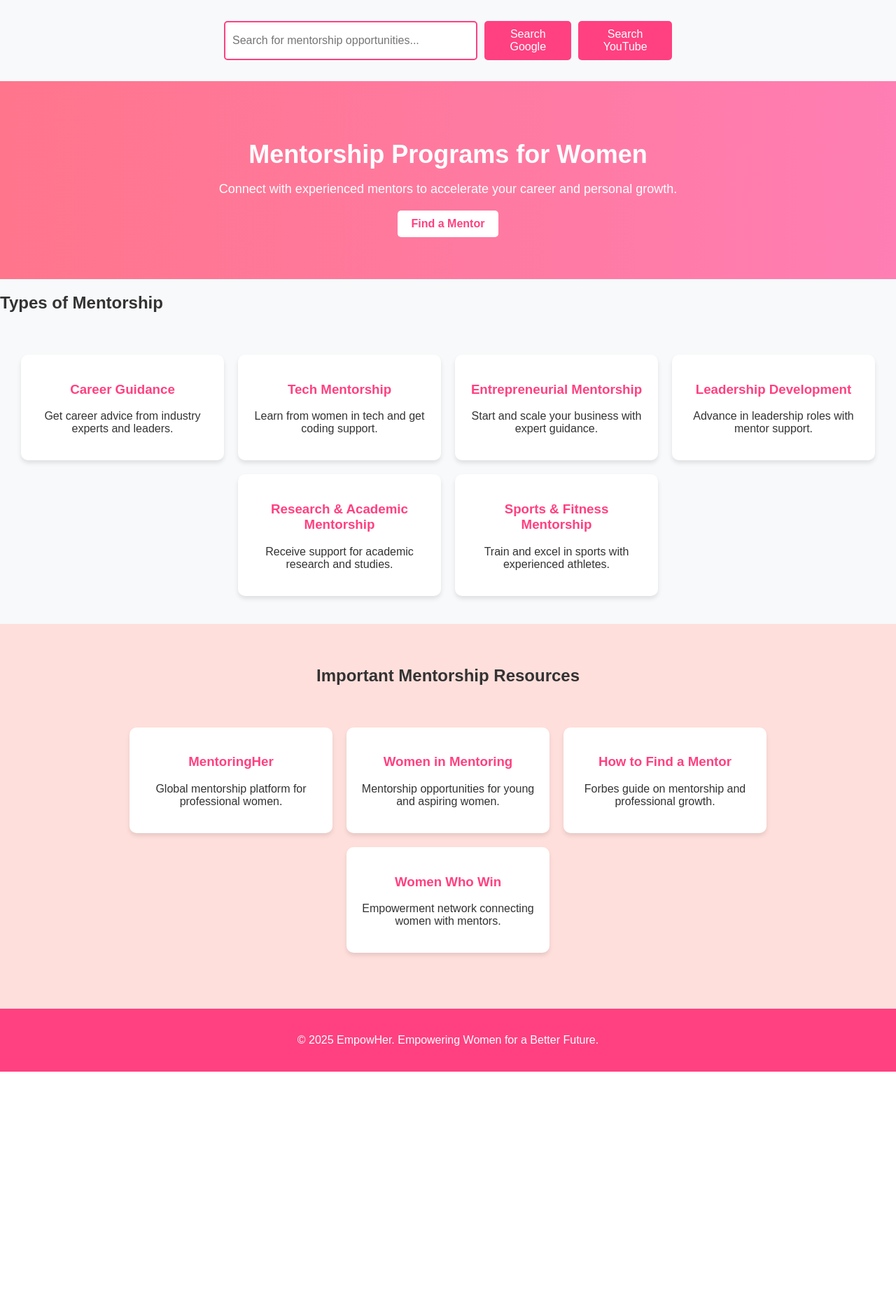
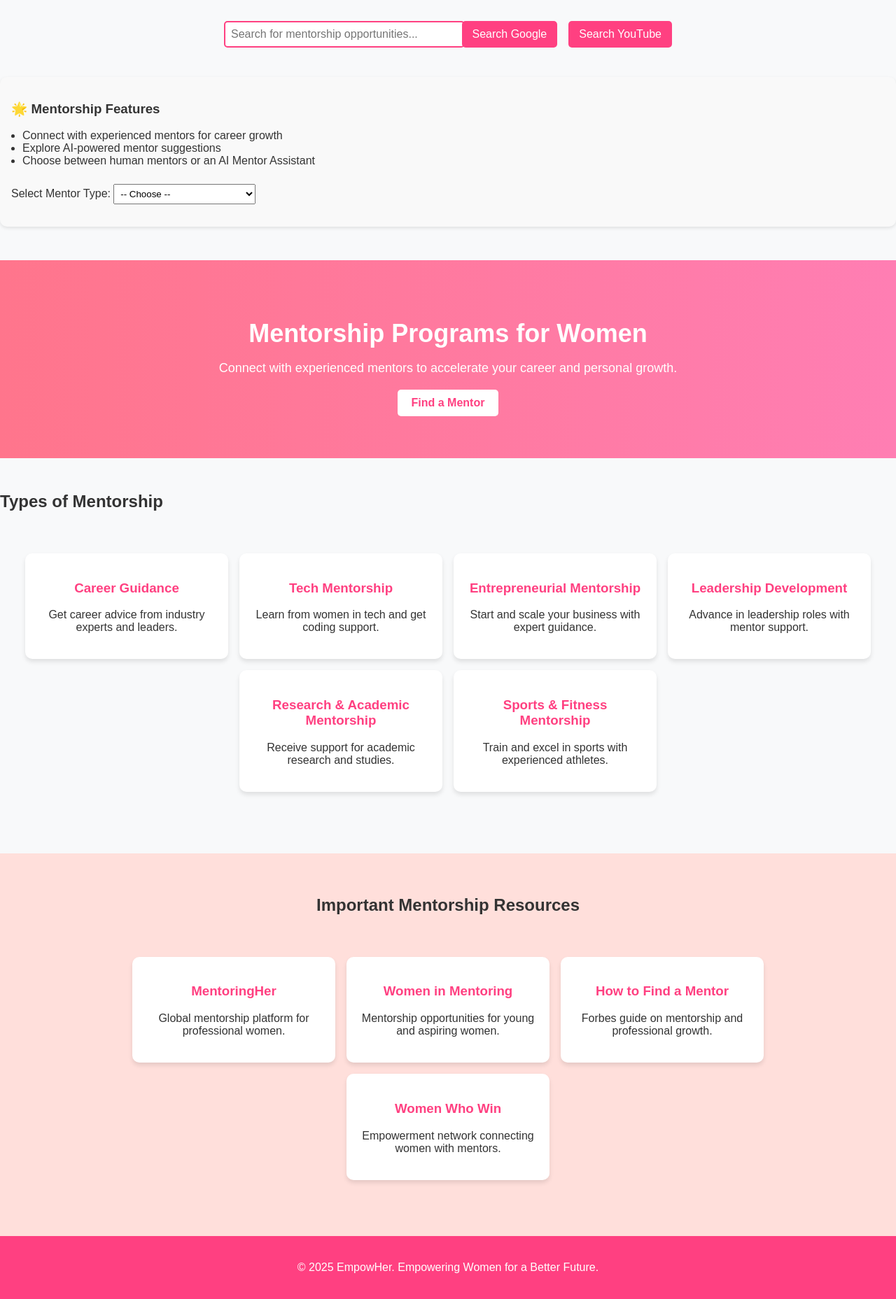
Before and after one commit to KhurramRashid6893/5_EmpowHer, a Flask app: page /mentorship in a window 1280 px wide. Shown: the part 98-1955 px from the top of the page at 70% size. Before the commit the page ends 1630 px from the top, so only its background shows below. Run offline with Flask 3, Linux system fonts and the light colour scheme.

Commit message:
Update mentorship.html

```diff
--- a/templates/mentorship.html
+++ b/templates/mentorship.html
@@ -3,14 +3,48 @@
 {% block content %}
 
 <!-- Search Section -->
-<div class="search-container">
-    <input type="text" id="search-input" placeholder="Search for mentorship opportunities...">
+<div class="search-container" style="display: flex; gap: 1rem; flex-wrap: wrap; margin-bottom: 2rem;">
+    <div style="flex: 2;">
+        <input type="text" id="search-input" placeholder="Search for mentorship opportunities..." style="width: 100%; padding: 0.5rem;">
+    </div>
     <button onclick="searchGoogle()">Search Google</button>
     <button onclick="searchYouTube()">Search YouTube</button>
 </div>
 
+<!-- Features Section with Gemini AI -->
+<div class="features-container" style="display: flex; gap: 2rem; flex-wrap: wrap; margin-bottom: 3rem;">
+    <div style="flex: 1; background-color: #f9f9f9; padding: 1rem; border-radius: 10px; box-shadow: 0 2px 5px rgba(0,0,0,0.1);">
+        <h3>🌟 Mentorship Features</h3>
+        <ul style="padding-left: 1rem;">
+            <li>Connect with experienced mentors for career growth</li>
+            <li>Explore AI-powered mentor suggestions</li>
+            <li>Choose between human mentors or an AI Mentor Assistant</li>
+        </ul>
+
+        <div style="margin-top: 1rem;">
+            <label for="mentor-type">Select Mentor Type:</label>
+            <select id="mentor-type" onchange="handleMentorType()" style="margin-top: 0.5rem; padding: 0.3rem;">
+                <option value="">-- Choose --</option>
+                <option value="human">Human Mentor</option>
+                <option value="ai">AI Mentor Assistant (Gemini)</option>
+            </select>
+        </div>
+
+        <!-- Gemini AI Assistant Input -->
+        <div id="ai-mentor-section" style="margin-top: 1rem; display: none;">
+            <label for="ai-input">Ask the AI Mentor:</label>
+            <textarea id="ai-input" placeholder="e.g., How can I grow in my tech career?" rows="3" style="width: 100%; padding: 0.5rem;"></textarea>
+            <button onclick="askAIMentor()" style="margin-top: 0.5rem;">Get AI Advice</button>
+            <div id="ai-response" style="margin-top: 1rem; white-space: pre-line;"></div>
+        </div>
+
+        <!-- Human mentor message -->
+        <div id="human-mentor-msg" style="margin-top: 1rem;"></div>
+    </div>
+</div>
+
 <!-- Hero Section -->
-<div class="hero-section">
+<div class="hero-section" style="text-align: center; margin-bottom: 3rem;">
     <h1>Mentorship Programs for Women</h1>
     <p>Connect with experienced mentors to accelerate your career and personal growth.</p>
     <a href="https://www.globalmentoring.org/" target="_blank" class="btn">Find a Mentor</a>
@@ -19,7 +53,7 @@
 <!-- Mentorship Categories -->
 <div class="info-section">
     <h2>Types of Mentorship</h2>
-    <div class="card-container">
+    <div class="card-container" style="display: flex; flex-wrap: wrap; gap: 1rem;">
         <div class="card">
             <h3><a href="https://leanin.org/circles" target="_blank">Career Guidance</a></h3>
             <p>Get career advice from industry experts and leaders.</p>
@@ -48,9 +82,9 @@
 </div>
 
 <!-- Additional Mentorship Resources -->
-<div class="mentorship-resources-section">
+<div class="mentorship-resources-section" style="margin-top: 3rem;">
     <h2>Important Mentorship Resources</h2>
-    <div class="card-container">
+    <div class="card-container" style="display: flex; flex-wrap: wrap; gap: 1rem;">
         <div class="card">
             <h3><a href="https://mentoringher.com/" target="_blank">MentoringHer</a></h3>
             <p>Global mentorship platform for professional women.</p>
@@ -70,7 +104,7 @@
     </div>
 </div>
 
-<!-- JavaScript for Search Functionality -->
+<!-- JavaScript -->
 <script>
     function searchGoogle() {
         let query = document.getElementById('search-input').value;
@@ -85,6 +119,49 @@
             window.open(`https://www.youtube.com/results?search_query=${query}`, '_blank');
         }
     }
+
+    function handleMentorType() {
+        const type = document.getElementById("mentor-type").value;
+        const aiSection = document.getElementById("ai-mentor-section");
+        const humanMsg = document.getElementById("human-mentor-msg");
+
+        if (type === "human") {
+            aiSection.style.display = "none";
+            humanMsg.innerHTML = "<p>🔗 Human mentor options will be available soon from our database. Stay tuned!</p>";
+        } else if (type === "ai") {
+            aiSection.style.display = "block";
+            humanMsg.innerHTML = "";
+        } else {
+            aiSection.style.display = "none";
+            humanMsg.innerHTML = "";
+        }
+    }
+
+    async function askAIMentor() {
+        const userInput = document.getElementById("ai-input").value.trim();
+        const responseDiv = document.getElementById("ai-response");
+
+        if (!userInput) {
+            responseDiv.innerHTML = "❗ Please enter a question for the AI mentor.";
+            return;
+        }
+
+        responseDiv.innerHTML = "🧠 Thinking...";
+
+        try {
+            const res = await fetch("/ai_mentor", {
+                method: "POST",
+                headers: { "Content-Type": "application/json" },
+                body: JSON.stringify({ prompt: userInput })
+            });
+
+            const data = await res.json();
+            responseDiv.innerHTML = data.response || "⚠️ No response from AI.";
+        } catch (error) {
+            responseDiv.innerHTML = "❌ Error reaching AI mentor.";
+            console.error(error);
+        }
+    }
 </script>
 
 {% endblock %}
```
